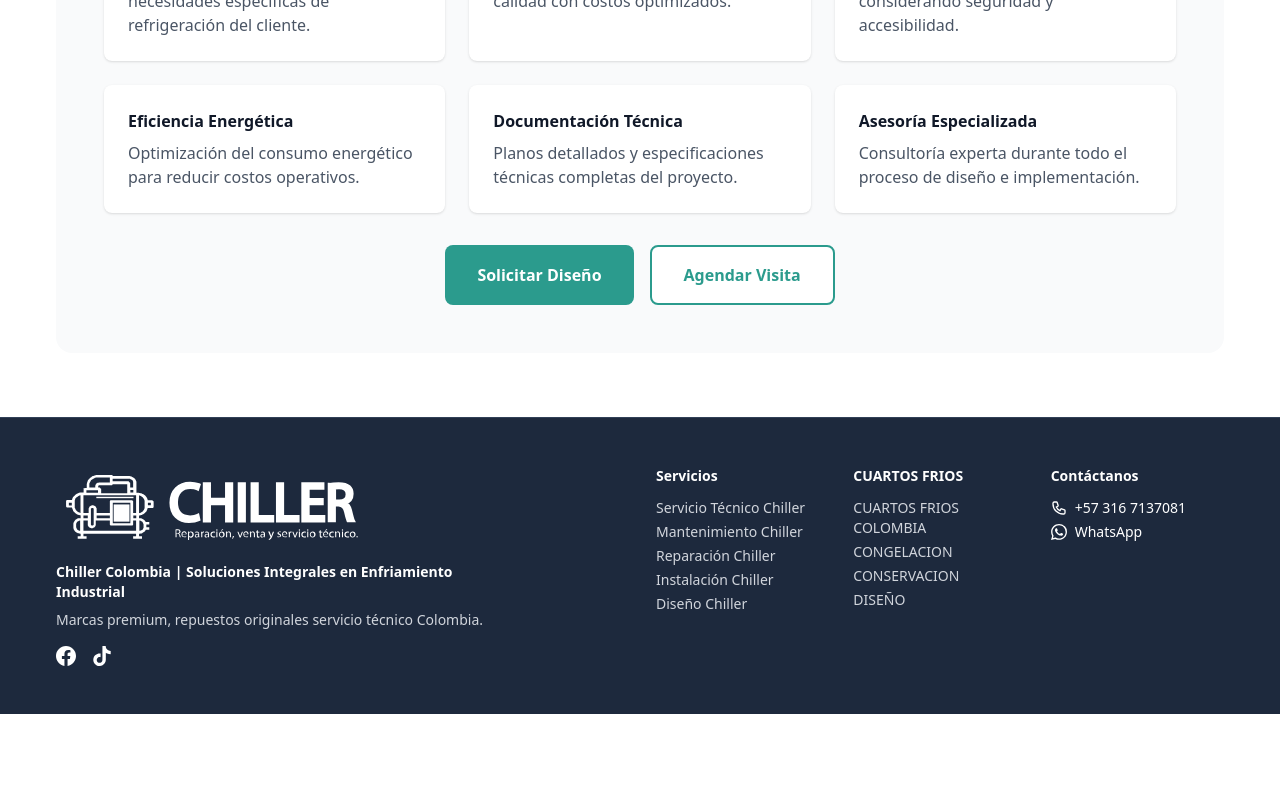
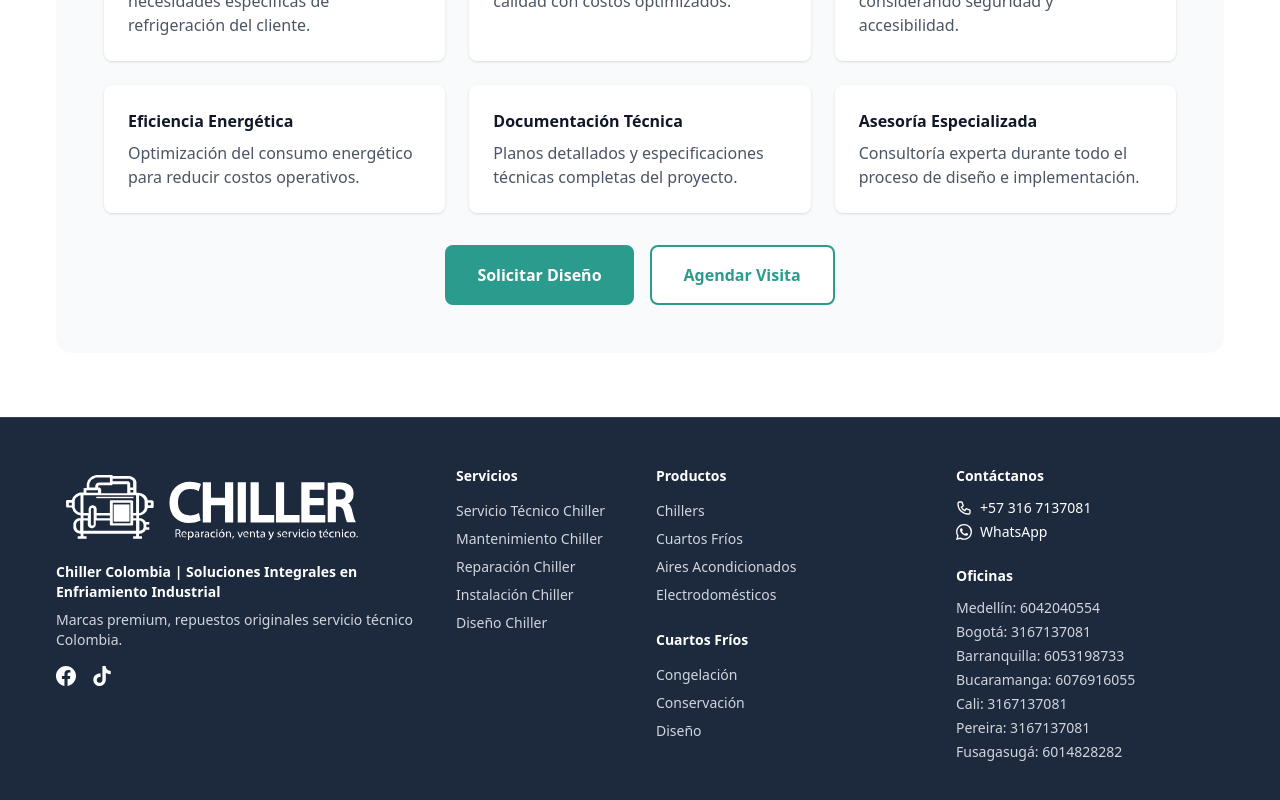
Before and after one commit to calfrio-es/Chiller, a React (Vite) app: page /diseno-chiller in a window 1280 px wide. Shown: the part 1229-2029 px from the top of the page. Before the commit the page ends 1943 px from the top, so only its background shows below. Built offline with nearby package versions, Linux system fonts and the light colour scheme.

Commit message:
Se mejoró el componente Footer añadiendo enlaces de navegación a los servicios y productos, así como información de contacto y oficinas. Se ajustaron las clases de estilo para una mejor presentación en diferentes tamaños de pantalla.

```diff
--- a/src/components/layout/Footer.jsx
+++ b/src/components/layout/Footer.jsx
@@ -1,26 +1,29 @@
 import React from 'react';
+import { Link } from 'react-router-dom';
 import logo from '../../assets/img/layout/logo-grande.svg';
 
 const Footer = () => {
   return (
     <footer className="bg-slate-800 py-12 px-4 border-t-1 border-slate-700">
       <div className="container mx-auto max-w-6xl">
-        <div className="grid grid-cols-1 lg:grid-cols-2 gap-8">
+        <div className="grid grid-cols-1 md:grid-cols-2 lg:grid-cols-12 gap-6 lg:gap-8">
           {/* Sección izquierda - Logo, descripción y redes sociales */}
-          <div className="space-y-4 text-center lg:text-left">
+          <div className="space-y-4 text-center md:text-left lg:col-span-4">
             {/* Logo */}
-            <div className="flex items-center justify-center lg:justify-start">
+            <div className="flex items-center justify-center md:justify-start">
+              <Link to="/inicio">
                 <img src={logo} alt="Chiller Colombia Logo" className="w-86 h-20 object-contain" />
+              </Link>
             </div>
 
             {/* Descripción */}
-            <div className="text-gray-300 text-sm max-w-md mx-auto lg:mx-0">
+            <div className="text-gray-300 text-sm max-w-md mx-auto md:mx-0">
               <p className="font-semibold text-white mb-2">Chiller Colombia | Soluciones Integrales en Enfriamiento Industrial</p>
               <p>Marcas premium, repuestos originales servicio técnico Colombia.</p>
             </div>
 
             {/* Redes sociales */}
-            <div className="flex justify-center lg:justify-start space-x-4">
+            <div className="flex justify-center md:justify-start space-x-4">
               <a href="#" className="text-white hover:text-cyan-400 transition-colors duration-300 no-underline">
                 <svg className="w-5 h-5" fill="currentColor" viewBox="0 0 24 24">
                   <path d="M24 12.073c0-6.627-5.373-12-12-12s-12 5.373-12 12c0 5.99 4.388 10.954 10.125 11.854v-8.385H7.078v-3.47h3.047V9.43c0-3.007 1.792-4.669 4.533-4.669 1.312 0 2.686.235 2.686.235v2.953H15.83c-1.491 0-1.956.925-1.956 1.874v2.25h3.328l-.532 3.47h-2.796v8.385C19.612 23.027 24 18.062 24 12.073z"/>
@@ -34,38 +37,89 @@ const Footer = () => {
             </div>
           </div>
 
-          {/* Sección derecha - Columnas de navegación */}
-          <div className="space-y-6 sm:space-y-0">
-            {/* Fila superior - Servicios y Cuartos Fríos */}
-            <div className="grid grid-cols-2 sm:grid-cols-3 gap-6 text-center sm:text-left">
-              {/* Columna 1: Servicios */}
-              <div>
+          {/* Columna 2: Servicios */}
+          <div className="text-center md:text-left lg:col-span-2">
             <h3 className="font-bold text-white mb-3 text-sm">Servicios</h3>
             <ul className="space-y-1">
-                  <li className="text-gray-300 text-sm">Servicio Técnico Chiller</li>
-                  <li className="text-gray-300 text-sm">Mantenimiento Chiller</li>
-                  <li className="text-gray-300 text-sm">Reparación Chiller</li>
-                  <li className="text-gray-300 text-sm">Instalación Chiller</li>
-                  <li className="text-gray-300 text-sm">Diseño Chiller</li>
+              <li>
+                <Link to="/servicio-tecnico-chiller" className="text-gray-300 hover:text-cyan-400 transition-colors duration-300 text-sm no-underline">
+                  Servicio Técnico Chiller
+                </Link>
+              </li>
+              <li>
+                <Link to="/mantenimiento-chiller" className="text-gray-300 hover:text-cyan-400 transition-colors duration-300 text-sm no-underline">
+                  Mantenimiento Chiller
+                </Link>
+              </li>
+              <li>
+                <Link to="/reparacion-chiller" className="text-gray-300 hover:text-cyan-400 transition-colors duration-300 text-sm no-underline">
+                  Reparación Chiller
+                </Link>
+              </li>
+              <li>
+                <Link to="/instalacion-chiller" className="text-gray-300 hover:text-cyan-400 transition-colors duration-300 text-sm no-underline">
+                  Instalación Chiller
+                </Link>
+              </li>
+              <li>
+                <Link to="/diseno-chiller" className="text-gray-300 hover:text-cyan-400 transition-colors duration-300 text-sm no-underline">
+                  Diseño Chiller
+                </Link>
+              </li>
             </ul>
           </div>
 
-              {/* Columna 2: Cuartos Fríos */}
-              <div>
-                <h3 className="font-bold text-white mb-3 text-sm">CUARTOS FRIOS</h3>
+          {/* Columna 3: Productos */}
+          <div className="text-center md:text-left lg:col-span-3">
+            <h3 className="font-bold text-white mb-3 text-sm">Productos</h3>
             <ul className="space-y-1">
-                  <li className="text-gray-300 text-sm">CUARTOS FRIOS COLOMBIA</li>
-                  <li className="text-gray-300 text-sm">CONGELACION</li>
-                  <li className="text-gray-300 text-sm">CONSERVACION</li>
-                  <li className="text-gray-300 text-sm">DISEÑO</li>
+              <li>
+                <Link to="/chiller" className="text-gray-300 hover:text-cyan-400 transition-colors duration-300 text-sm no-underline">
+                  Chillers
+                </Link>
+              </li>
+              <li>
+                <Link to="/cuartos-frios" className="text-gray-300 hover:text-cyan-400 transition-colors duration-300 text-sm no-underline">
+                  Cuartos Fríos
+                </Link>
+              </li>
+              <li>
+                <Link to="/aires" className="text-gray-300 hover:text-cyan-400 transition-colors duration-300 text-sm no-underline">
+                  Aires Acondicionados
+                </Link>
+              </li>
+              <li>
+                <Link to="/televisores" className="text-gray-300 hover:text-cyan-400 transition-colors duration-300 text-sm no-underline">
+                  Electrodomésticos
+                </Link>
+              </li>
+            </ul>
+
+            <h3 className="font-bold text-white mb-3 text-sm mt-6">Cuartos Fríos</h3>
+            <ul className="space-y-1">
+              <li>
+                <Link to="/congelacion" className="text-gray-300 hover:text-cyan-400 transition-colors duration-300 text-sm no-underline">
+                  Congelación
+                </Link>
+              </li>
+              <li>
+                <Link to="/conservacion" className="text-gray-300 hover:text-cyan-400 transition-colors duration-300 text-sm no-underline">
+                  Conservación
+                </Link>
+              </li>
+              <li>
+                <Link to="/diseno-cuartos" className="text-gray-300 hover:text-cyan-400 transition-colors duration-300 text-sm no-underline">
+                  Diseño
+                </Link>
+              </li>
             </ul>
           </div>
 
-              {/* Columna 3: Contacto */}
-              <div className="col-span-2 sm:col-span-1 text-center sm:text-left">
+          {/* Columna 4: Contacto */}
+          <div className="text-center md:text-left lg:col-span-3">
             <h3 className="font-bold text-white mb-3 text-sm">Contáctanos</h3>
             <ul className="space-y-1">
-                  <li className="flex items-center justify-center sm:justify-start">
+              <li className="flex items-center justify-center md:justify-start">
                 <svg className="w-4 h-4 mr-2 text-white" fill="none" stroke="currentColor" viewBox="0 0 24 24">
                   <path strokeLinecap="round" strokeLinejoin="round" strokeWidth={2} d="M3 5a2 2 0 012-2h3.28a1 1 0 01.948.684l1.498 4.493a1 1 0 01-.502 1.21l-2.257 1.13a11.042 11.042 0 005.516 5.516l1.13-2.257a1 1 0 011.21-.502l4.493 1.498a1 1 0 01.684.949V19a2 2 0 01-2 2h-1C9.716 21 3 14.284 3 6V5z" />
                 </svg>
@@ -76,7 +130,7 @@ const Footer = () => {
                   href="https://wa.me/573167137081?text=Hola,%20me%20gustaría%20obtener%20más%20información%20sobre%20sus%20productos%20y%20servicios."
                   target="_blank"
                   rel="noopener noreferrer"
-                      className="text-white hover:text-cyan-400 transition-colors duration-300 text-sm no-underline flex items-center justify-center sm:justify-start"
+                  className="text-white hover:text-cyan-400 transition-colors duration-300 text-sm no-underline flex items-center justify-center md:justify-start"
                 >
                   <svg className="w-4 h-4 mr-2" fill="currentColor" viewBox="0 0 24 24">
                     <path d="M17.472 14.382c-.297-.149-1.758-.867-2.03-.967-.273-.099-.471-.148-.67.15-.197.297-.767.966-.94 1.164-.173.199-.347.223-.644.075-.297-.15-1.255-.463-2.39-1.475-.883-.788-1.48-1.761-1.653-2.059-.173-.297-.018-.458.13-.606.134-.133.298-.347.446-.52.149-.174.198-.298.298-.497.099-.198.05-.371-.025-.52-.075-.149-.669-1.612-.916-2.207-.242-.579-.487-.5-.669-.51-.173-.008-.371-.01-.57-.01-.198 0-.52.074-.792.372-.272.297-1.04 1.016-1.04 2.479 0 1.462 1.065 2.875 1.213 3.074.149.198 2.096 3.2 5.077 4.487.709.306 1.262.489 1.694.625.712.227 1.36.195 1.871.118.571-.085 1.758-.719 2.006-1.413.248-.694.248-1.289.173-1.413-.074-.124-.272-.198-.57-.347m-5.421 7.403h-.004a9.87 9.87 0 01-5.031-1.378l-.361-.214-3.741.982.998-3.648-.235-.374a9.86 9.86 0 01-1.51-5.26c.001-5.45 4.436-9.884 9.888-9.884 2.64 0 5.122 1.03 6.988 2.898a9.825 9.825 0 012.893 6.994c-.003 5.45-4.437 9.884-9.885 9.884m8.413-18.297A11.815 11.815 0 0012.05 0C5.495 0 .16 5.335.157 11.892c0 2.096.547 4.142 1.588 5.945L.057 24l6.305-1.654a11.882 11.882 0 005.683 1.448h.005c6.554 0 11.89-5.335 11.893-11.893A11.821 11.821 0 0020.885 3.488"/>
@@ -85,8 +139,17 @@ const Footer = () => {
                 </a>
               </li>
             </ul>
-              </div>
-            </div>
+
+            <h3 className="font-bold text-white mb-3 text-sm mt-6">Oficinas</h3>
+            <ul className="space-y-1 text-gray-300 text-sm">
+              <li>Medellín: 6042040554</li>
+              <li>Bogotá: 3167137081</li>
+              <li>Barranquilla: 6053198733</li>
+              <li>Bucaramanga: 6076916055</li>
+              <li>Cali: 3167137081</li>
+              <li>Pereira: 3167137081</li>
+              <li>Fusagasugá: 6014828282</li>
+            </ul>
           </div>
         </div>
       </div>
```
Lines whose indentation alone changed are shown as unchanged.
